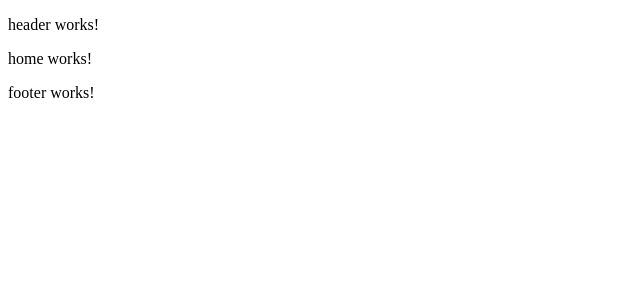
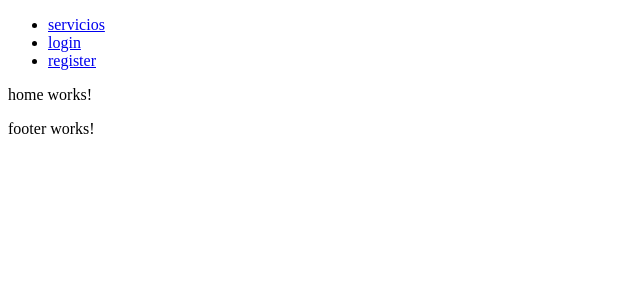
Before and after one commit to diegoamunoz/TuRutaLocal-Front, an Angular app: page / in a window 1280 px wide. Shown: the top 300 px of the page, without its empty margins (0-640 px from the left). Built offline with nearby package versions, Linux system fonts and the light colour scheme.

Commit message:
creacion rama servicios y pruebas en el html

```diff
--- a/src/app/app.routes.ts
+++ b/src/app/app.routes.ts
@@ -3,6 +3,7 @@ import { HomeComponent } from './pages/public/home/home.component';
 import { LoginComponent } from './pages/public/login/login.component';
 import { RegisterComponent } from './pages/public/register/register.component';
 import { ReservasComponent } from './pages/private/reservas/reservas.component';
+import { ServiciosComponent } from './pages/private/servicios/servicios.component';
 
 
 export const routes: Routes = [
@@ -10,6 +11,7 @@ export const routes: Routes = [
     { path:'login', component: LoginComponent  },
     { path:'register', component: RegisterComponent  },
     { path:'reservas', component: ReservasComponent  },
+    {path: 'dashboard/servicios',component:ServiciosComponent},
     { path: '**', redirectTo: 'home' , pathMatch: 'full' },
     { path: '', redirectTo: 'home' , pathMatch: 'full' },
 ];
--- a/src/app/components/layout/header/header.component.html
+++ b/src/app/components/layout/header/header.component.html
@@ -1 +1,8 @@
-<p>header works!</p>
+
+<nav class="nabvarmenu">
+    <ul class="main-menu">
+        <li><a routerLink="dashboard/servicios">servicios</a></li>
+        <li><a routerLink="login">login</a></li>
+        <li><a routerLink="register">register</a></li>
+    </ul>
+</nav>
--- a/src/app/components/layout/header/header.component.ts
+++ b/src/app/components/layout/header/header.component.ts
@@ -1,8 +1,10 @@
 import { Component } from '@angular/core';
+import { RouterLink } from '@angular/router';
+
 
 @Component({
   selector: 'app-header',
-  imports: [],
+  imports: [RouterLink],
   templateUrl: './header.component.html',
   styleUrl: './header.component.css'
 })
--- /dev/null
+++ b/src/app/pages/private/servicios/servicios.component.html
@@ -0,0 +1 @@
+<p>servicios works!</p>
```
Also changed, not shown: src/app/pages/private/servicios/servicios.component.ts (added, +11 -0 lines), src/app/pages/private/servicios/servicios.component.css (added), 1 other file (tests, documents, lock files or other folders).
